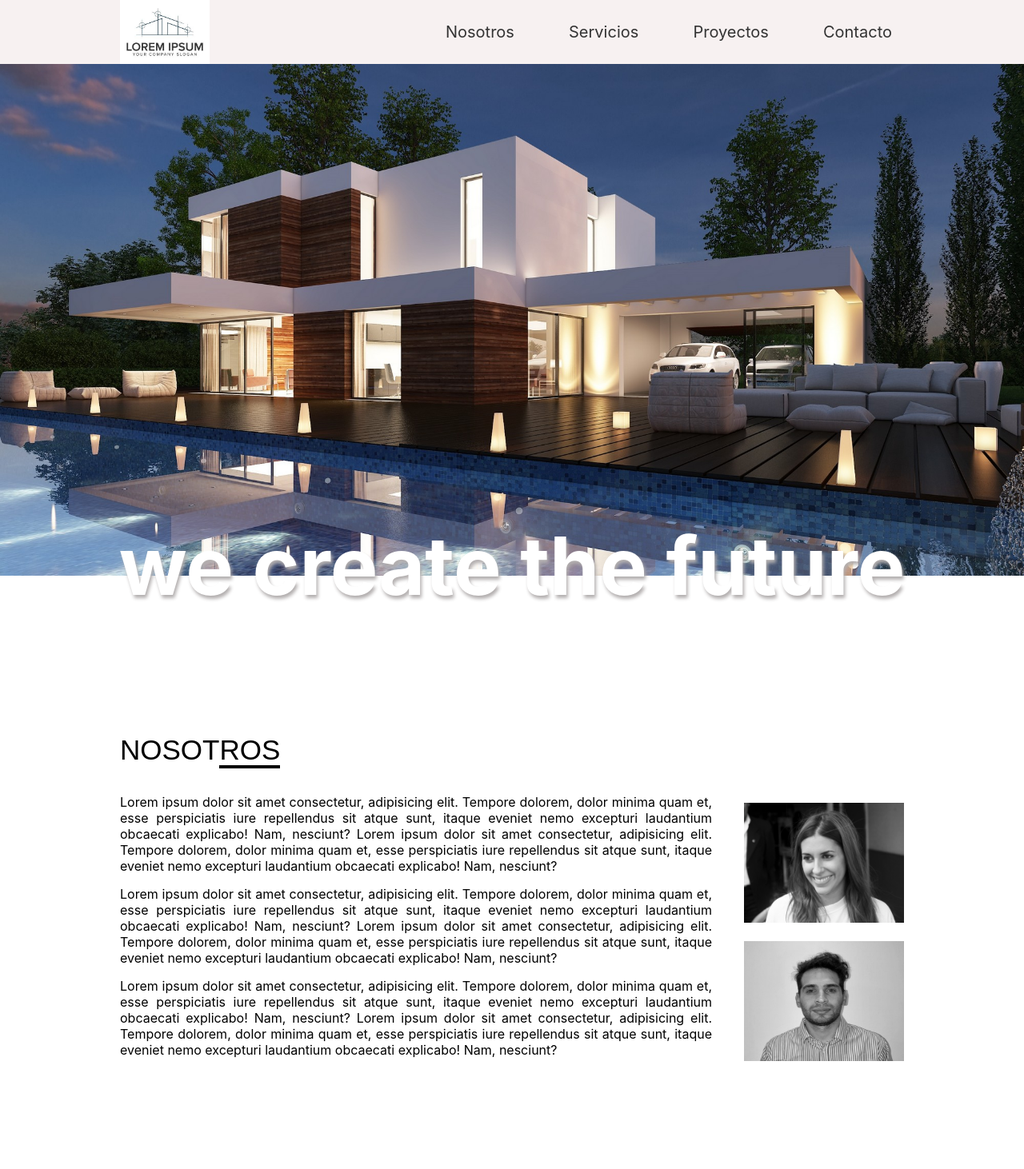
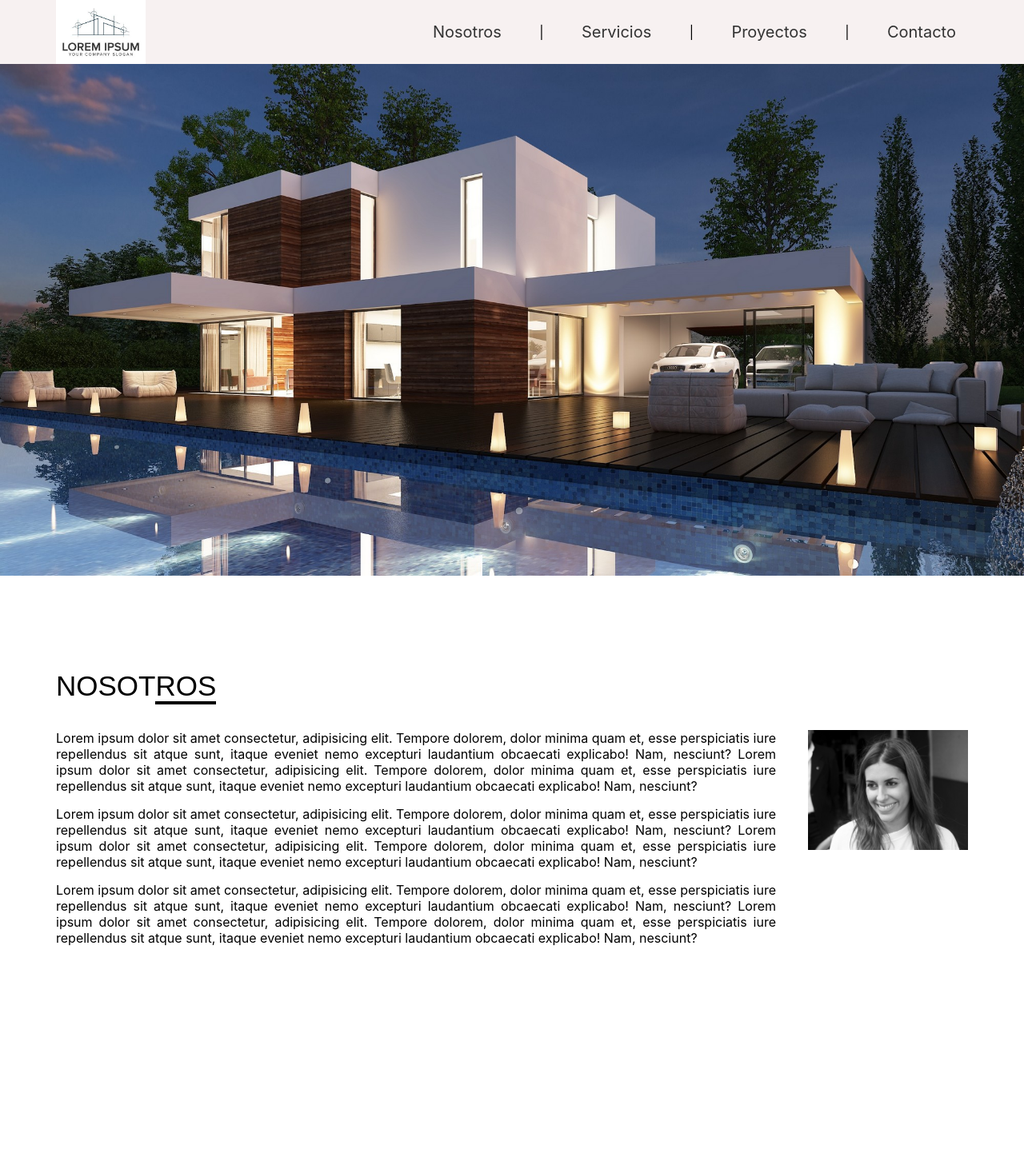
Before and after one commit to GastonLell/lim-arquitectura-page, a React (Create React App) app: page / in a window 1280 px wide. Shown: the top 1462 px of the page at 80% size. Built offline with nearby package versions, Linux system fonts and the light colour scheme.

Commit message:
cambios pagina nosotros y menu

```diff
--- a/src/components/Menu.jsx
+++ b/src/components/Menu.jsx
@@ -29,15 +29,15 @@ const Menu = () => {
           <li>
             <a href="#nosotros">Nosotros</a>
           </li>
-
+          <span>|</span>
           <li>
             <a href="#servicios">Servicios</a>
           </li>
-
+          <span>|</span>
           <li>
             <a href="proyectos">Proyectos</a>
           </li>
-
+          <span>|</span>
           <li>
             <a href="contacto">Contacto</a>
           </li>
--- a/src/components/Nosotros.jsx
+++ b/src/components/Nosotros.jsx
@@ -42,8 +42,7 @@ const Nosotros = () => {
           </p>
         </div>
         <div className="nosotros-imgs">
-          <img id="img-lucila" src={LucilaImagen} alt="Lucila lim arquitectura" />
-          <img id="img-mateo" src={MateoImagen} alt="Mateo lim arquitectura" />
+          <img src={LucilaImagen} alt="lim arquitectura" />
         </div>
       </div>
     </section>
--- a/src/components/Slogan.jsx
+++ b/src/components/Slogan.jsx
@@ -1,7 +1,7 @@
 const Slogan = () => {
   return (
     <div className="imagen-inicio">
-      <h2 id="creamos-futuro">we create the future</h2>
+      {/* <h2 id="creamos-futuro">we create the future</h2> */}
     </div>
   );
 };
--- a/src/pages/Inicio.jsx
+++ b/src/pages/Inicio.jsx
@@ -7,7 +7,7 @@ const Inicio = () => {
   return (
     <>
       <Menu />
-      <RealidadVirtual />
+      {/* <RealidadVirtual /> */}
       <Slogan />
       <Nosotros />
       <Servicios />
--- a/src/scss/app.css
+++ b/src/scss/app.css
@@ -67,7 +67,7 @@ nav .navegacion ul a {
     flex-direction: row;
     justify-content: space-between;
     align-items: center;
-    padding: 0 150px;
+    padding: 0 70px;
     position: -webkit-sticky;
     position: sticky;
     top: 0;
@@ -80,6 +80,9 @@ nav .navegacion ul a {
     display: flex;
     justify-content: space-between;
     list-style: none;
+  }
+  nav .navegacion span {
+    line-height: 55px;
   }
   nav .logo-marca img {
     display: block;
@@ -111,7 +114,7 @@ nav .navegacion ul a {
 
 /* NOSOTROS */
 #nosotros {
-  padding: 150px;
+  padding: 70px;
   height: 86vh;
 }
 #nosotros .nosotros-contenedor {
@@ -128,8 +131,6 @@ nav .navegacion ul a {
 }
 #nosotros .nosotros-contenedor .nosotros-imgs {
   display: flex;
-  flex-direction: column;
-  justify-content: space-around;
 }
 #nosotros .nosotros-imgs img {
   width: 200px;
--- a/src/scss/app.scss
+++ b/src/scss/app.scss
@@ -1,5 +1,6 @@
 // VARIABLES
   $color-uno: rgb(247, 241, 241);
+  $padding-lateral: 70px;
 /* GENERALES */
 * {
   margin: 0;
@@ -67,11 +68,12 @@ nav {
     text-decoration: none;
     color: #333;
   }
+
   @media (min-width: 576px) {
     flex-direction: row;
     justify-content: space-between;
     align-items: center;
-    padding: 0 150px;
+    padding: 0 $padding-lateral;
     position: sticky;
     top: 0;
     z-index: 1;
@@ -84,6 +86,9 @@ nav {
       display: flex;
       justify-content: space-between;
       list-style: none;
+    }
+    .navegacion span {
+      line-height: 55px;
     }
     .logo-marca img {
       display: block;
@@ -118,7 +123,7 @@ nav {
 /* NOSOTROS */
 
 #nosotros {
-  padding: 150px;
+  padding: $padding-lateral;
   height: 86vh;
 
   .nosotros-contenedor {
@@ -138,8 +143,6 @@ nav {
 
   .nosotros-contenedor .nosotros-imgs {
     display: flex;
-    flex-direction: column;
-    justify-content: space-around;
   }
 
   .nosotros-imgs img {
```
Also changed, not shown: 1 other file (tests, documents, lock files or other folders).
